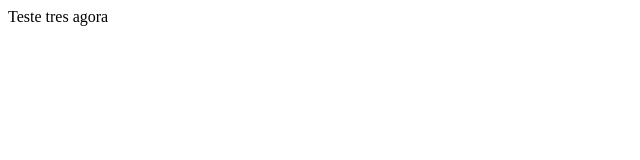
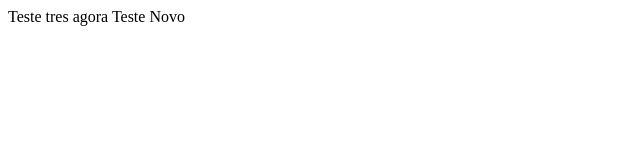
Before and after one commit to vmendonca/gitTeste, a plain HTML site: page index.html in a window 1280 px wide. Shown: the full height of the page, 0-640 px from the left. Drawn offline with Linux system fonts and the light colour scheme.

Commit message:
Atualizacao

```diff
--- a/index.html
+++ b/index.html
@@ -1,5 +1,6 @@
 <html>
     <body>
         Teste tres agora
+        Teste Novo
     </body>
 </html>
```
